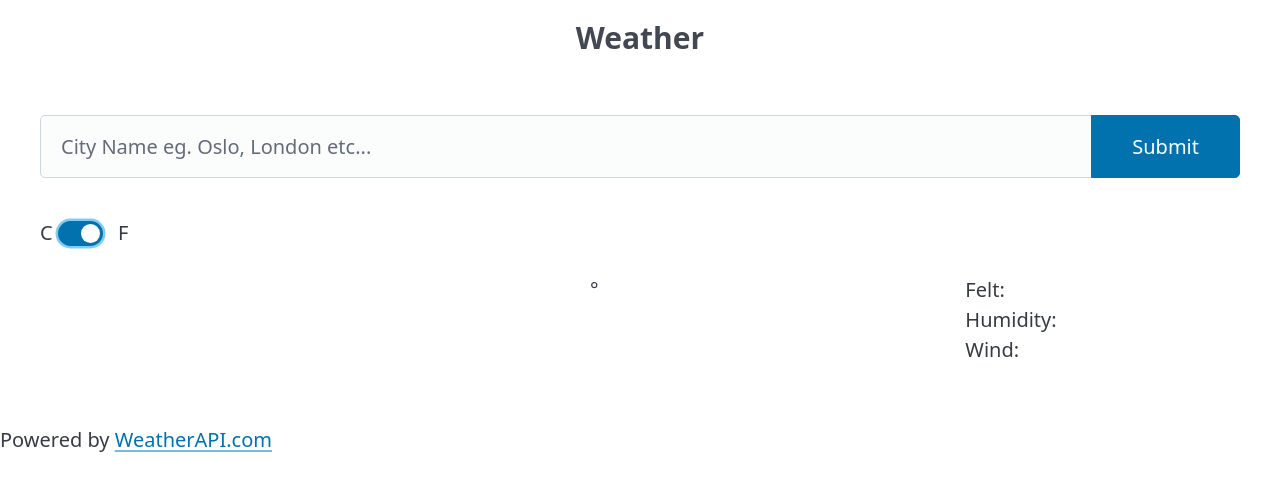
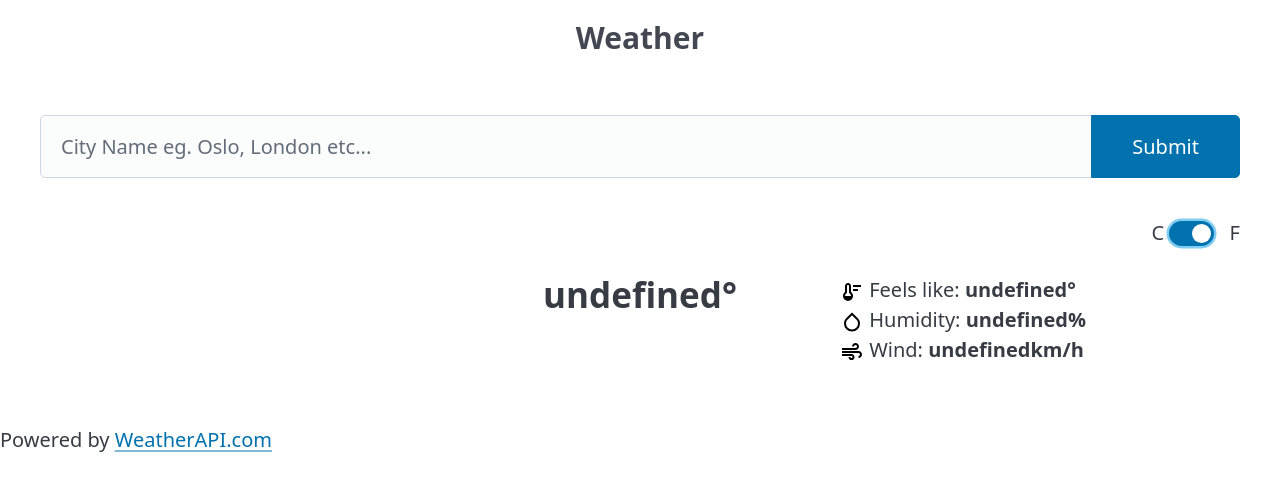
Before and after one commit to madaooftheblues/odin-weather-app, a website built with webpack: page src/index.html in a window 1280 px wide. Both pictures are taken after a click on the label "C F". Built offline with nearby package versions, Linux system fonts and the light colour scheme.

Commit message:
Add icons

```diff
--- a/src/index.html
+++ b/src/index.html
@@ -25,7 +25,7 @@
             </section>
             <section>
                 <div class="container" id="weather-info">
-                    <label>
+                    <label id="unit-container">
                         <span>C</span>
                         <input
                             name="terms"
@@ -43,23 +43,33 @@
                     <div class="container flex center">
                         <h1 id="city">Berlin</h1>
                     </div>
-                    <div class="container flex space-around">
-                        <div class="flex">
+                    <div class="container flex center" id="temp-main">
+                        <div class="flex center">
                             <span id="condition">Sunny</span>
                         </div>
-                        <div class="flex">
+                        <div class="flex center">
                             <h2 id="temperature">22</h2>
-                            <span>&deg;</span>
                         </div>
                         <div class="flex col">
                             <div>
-                                <span>Felt: </span><span id="feelslike"></span>
+                                <img
+                                    src='<%= require("./assets/icons/thermostat.svg") %>'
+                                />
+                                <span>Feels like: </span
+                                ><span id="feelslike"></span>
                             </div>
                             <div>
+                                <img
+                                    src='<%= require("./assets/icons/humidity.svg") %>'
+                                />
+
                                 <span>Humidity: </span
                                 ><span id="humidity"></span>
                             </div>
                             <div>
+                                <img
+                                    src='<%= require("./assets/icons/wind.svg") %>'
+                                />
                                 <span>Wind: </span><span id="wind"></span>
                             </div>
                         </div>
--- a/src/index.js
+++ b/src/index.js
@@ -1,5 +1,5 @@
+import './css/pico.min.css'
 import './styles.css'
-import './css/pico.min.css'
 import observer from './modules/observer.js'
 import weatherAPI from './modules/weatherAPI.js'
 import cityInputForm from './modules/DOM/cityInputForm.js'
--- a/src/modules/DOM/weatherInfo.js
+++ b/src/modules/DOM/weatherInfo.js
@@ -28,11 +28,11 @@ function render() {
 
     cityElm.textContent = city
     currentDayDateElm.textContent = dateToAlpha(localtime)
-    temperatureElm.textContent = unit ? tempF : tempC
-    feelsLikeElm.textContent = unit ? feelsLikeF : feelsLikeC
+    temperatureElm.textContent = (unit ? tempF : tempC) + '°'
+    feelsLikeElm.textContent = (unit ? feelsLikeF : feelsLikeC) + '°'
     conditionElm.textContent = condition
-    humidityElm.textContent = humidity
-    windElm.textContent = wind
+    humidityElm.textContent = `${humidity}%`
+    windElm.textContent = `${wind}km/h`
 }
 
 function setUnit() {
--- a/src/styles.css
+++ b/src/styles.css
@@ -1,5 +1,23 @@
 header {
     text-align: center;
+}
+
+body {
+    min-height: 100vh;
+}
+
+#temp-main>* {
+    flex: 1;
+}
+
+#unit-container {
+    float: right;
+}
+
+#feelslike,
+#humidity,
+#wind {
+    font-weight: 700;
 }
 
 .flex {
```
Also changed, not shown: dist/humidity.svg (added), dist/index.html, dist/maina3d5c72a4ae4b5896eb5.js (deleted), dist/mainc140dcd4e0046bcc3d3d.js (added), dist/thermostat.svg (added), dist/wind.svg (added), src/assets/icons/humidity.svg (added), src/assets/icons/thermometer.svg (added), src/assets/icons/thermostat.svg (added), src/assets/icons/wind.svg (added), 2 other files.
